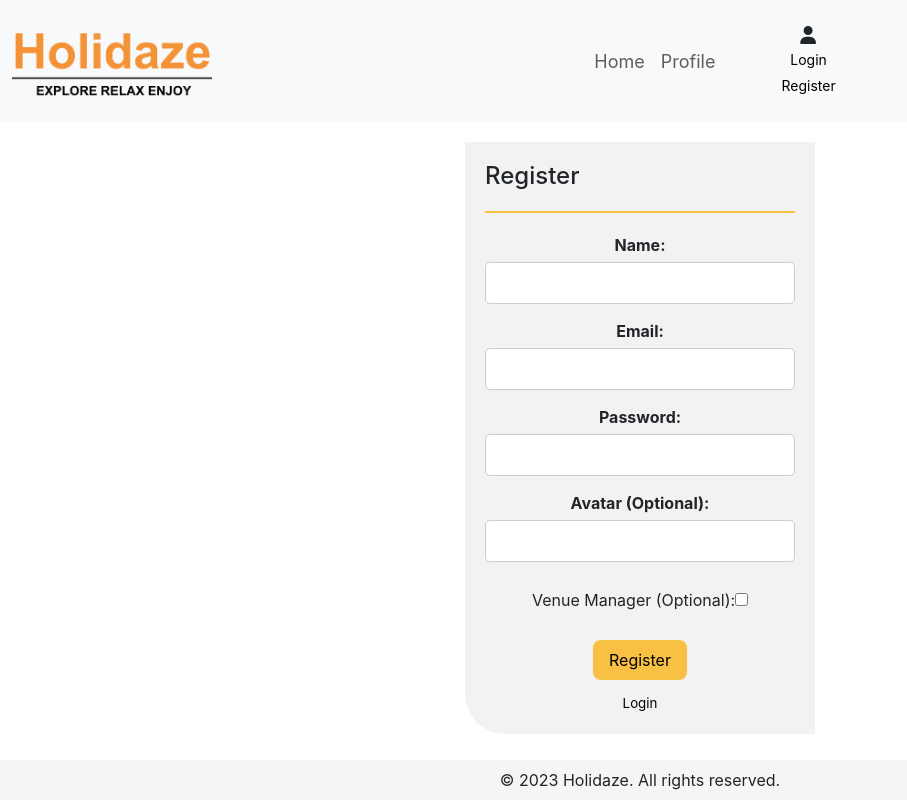
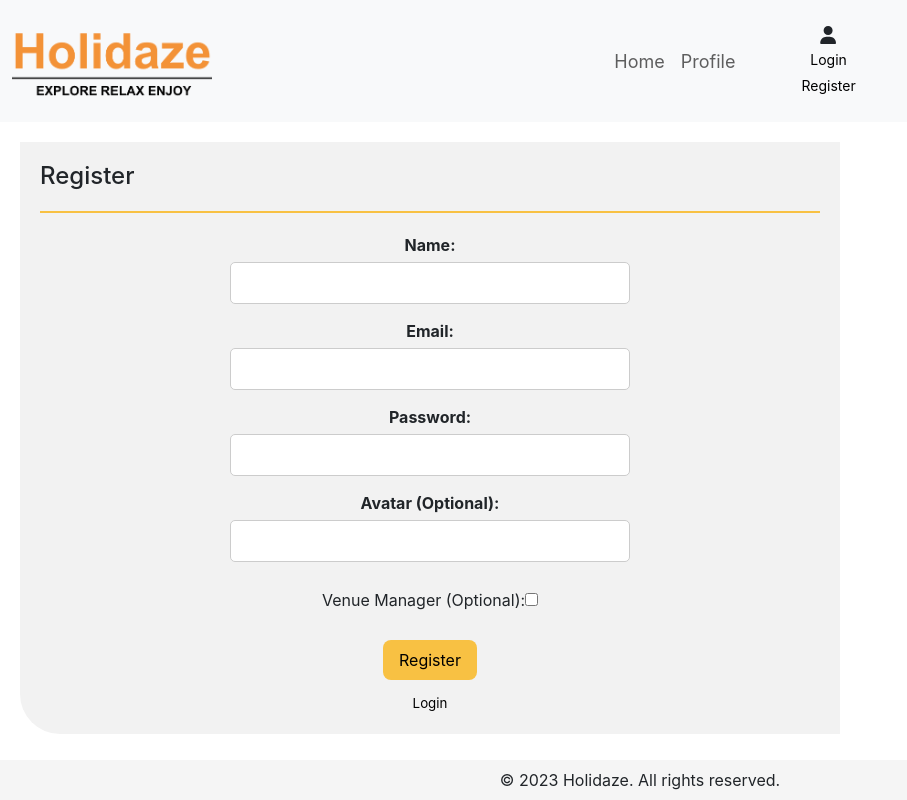
Before and after one commit to Ingsy/Holidaze, a React (Create React App) app in the folder holidaze/: page /register in a window 1280 px wide. Shown: the whole page, without its empty margins (0-907 px from the left). Built offline with nearby package versions, Linux system fonts and the light colour scheme; no server answers.

Commit message:
styles update

```diff
--- a/holidaze/src/Components/Layout/Nav/index.jsx
+++ b/holidaze/src/Components/Layout/Nav/index.jsx
@@ -56,7 +56,7 @@ function Navbar({ onSearch }) {
                 Profile
               </Link>
             </li>
-            <li className="nav-item m-2 me-5">
+            <li className="nav-item m-2">
               <LoginLogoutVenueManager />
             </li>
           </ul>
--- a/holidaze/src/Components/Layout/index.jsx
+++ b/holidaze/src/Components/Layout/index.jsx
@@ -6,7 +6,7 @@ function Layout({ onSearch }) {
   return (
     <div>
       <Header onSearch={onSearch} />
-      <main className="d-flex justify-content-center">
+      <main>
         <Outlet />
       </main>
       <Footer />
--- a/holidaze/src/Styles/Collapse.module.scss
+++ b/holidaze/src/Styles/Collapse.module.scss
@@ -1,10 +1,9 @@
 .detailsContainer {
-  background-color: #ffc107;
+  background-color: #cecdcd;
     border-radius: 0 0 0 40px;
     margin: 10px !important;
     padding: 20px;
     max-width: 800px;
-    min-height: 700px;
     display: flex;
 
   .header {
```
